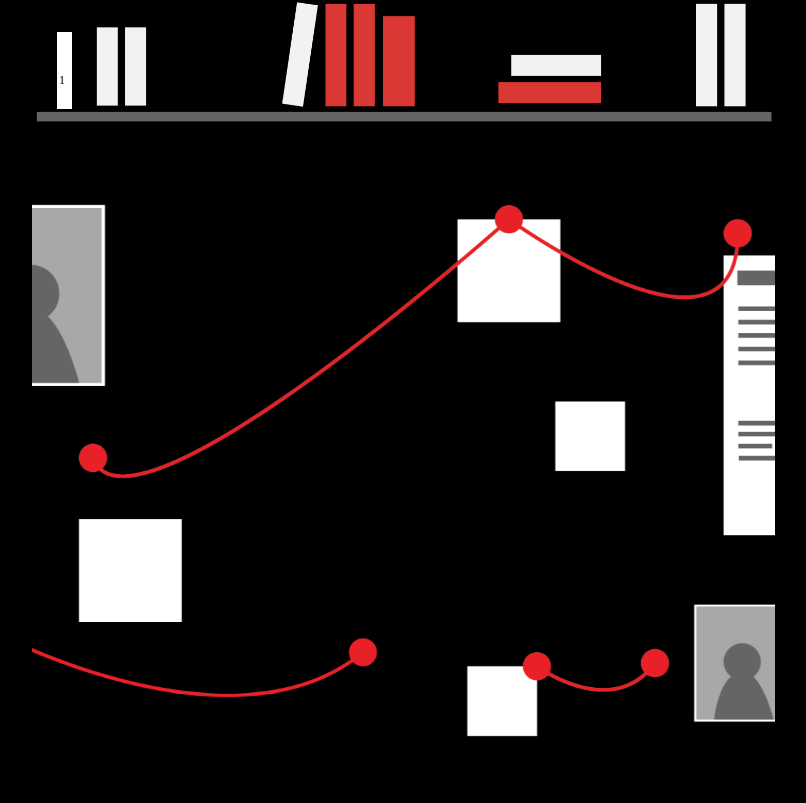
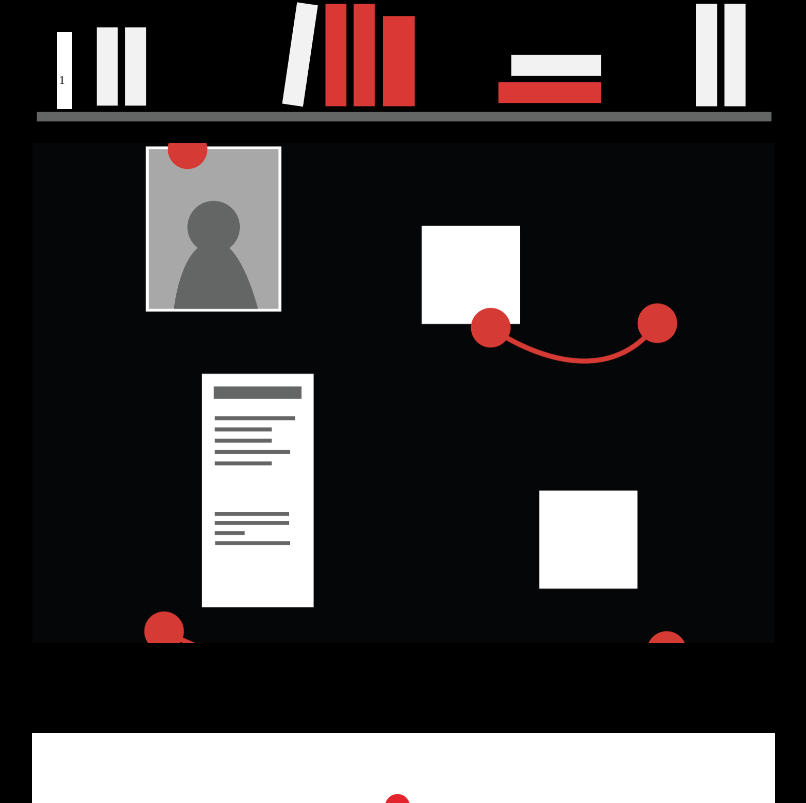
Before and after one commit to abigailandrews-projects/Thesis190, a React (Create React App) app in the folder thesis190/: page / in a window 1280 px wide. Shown: the part 6957-7760 px from the top of the page, without its empty margins (345-1151 px from the left). Built offline with nearby package versions, Linux system fonts and the light colour scheme; a web font is replaced by a local one.

Commit message:
Fix section transition

```diff
--- a/thesis190/src/components/Body/Body.js
+++ b/thesis190/src/components/Body/Body.js
@@ -14,10 +14,12 @@ import Modal from "../Modal/Modal.js";
 import ModalOne from "../ModalOne/ModalOne.js";
 import ModalTwo from "../ModalTwo/ModalTwo.js";
 import ModalSeven from "../ModalSeven/ModalSeven.js";
+import Wall from "../Wall/Wall.js";
 import { Parallax, ParallaxBanner } from "react-scroll-parallax";
 import intro from "../../images/Intro.png";
 import intro2 from "../../images/Intro2.png";
 import titlestyle from "../SectionOne/SectionOne.module.scss";
+
 
 const Title = () => (
   <>
@@ -115,7 +117,7 @@ const Body = () => {
             updateOpenModal={updateOpenModal1}
           />
         )}
-        <Title />
+        <Wall />
 
         {/* SECTION TWO */}
         <SectionTwo />
--- /dev/null
+++ b/thesis190/src/components/Wall/Wall.js
@@ -0,0 +1,29 @@
+import React from "react";
+import { Parallax, ParallaxBanner } from "react-scroll-parallax";
+import style from "./Wall.module.scss";
+import intro from "../../images/Wall2.png";
+import intro2 from "../../images/Wall1.png";
+
+const Wall = () => (
+  <div className={style.root}>
+    <ParallaxBanner
+      layers={[
+        {
+          image: intro,
+          translateY: [0, 50],
+          shouldAlwaysCompleteAnimation: true,
+          expanded: false,
+        },
+        {
+          image: intro2,
+          translateY: [20, 0],
+          shouldAlwaysCompleteAnimation: true,
+          expanded: false,
+        },
+      ]}
+      style={{ width: `100%`, height: `500px`, objectFit: `contain` }}
+    />
+  </div>
+);
+
+export default Wall;
--- /dev/null
+++ b/thesis190/src/components/Wall/Wall.module.scss
@@ -0,0 +1,17 @@
+@import "../../styles/colors";
+
+.root {
+  display: flex;
+  max-width: 100%;
+  padding-top: 15px;
+  padding-bottom: 30px;
+}
+
+.text {
+  font-family: "Martel", serif;
+  font-size: 20px;
+}
+
+.layer {
+  width: 100px;
+}
```
Also changed, not shown: thesis190/src/images/Wall1.png (added), thesis190/src/images/Wall2.png (added).
